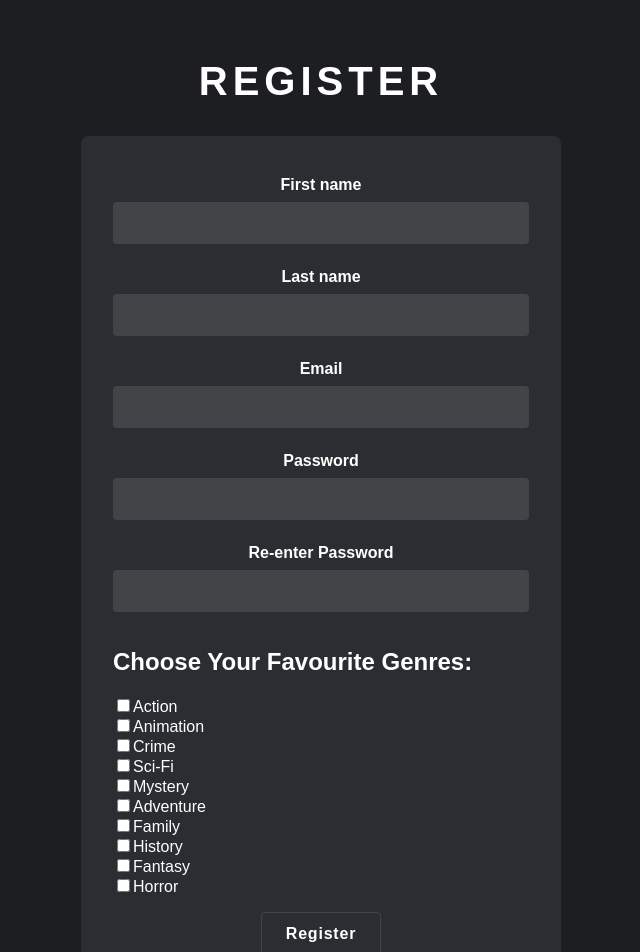
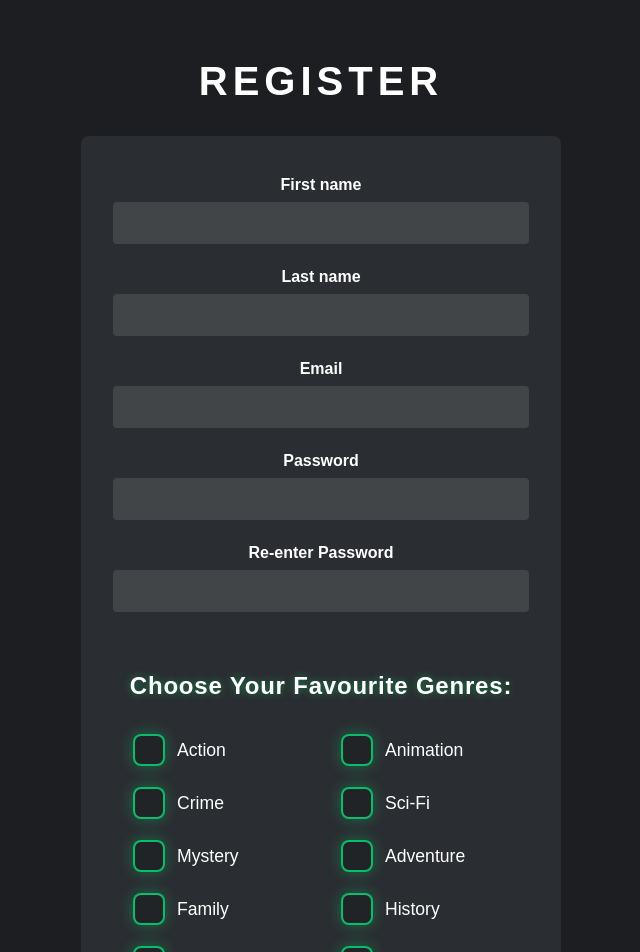
Before and after one commit to Jeffery0000/assignment6, a React (Vite) app: page /register in a window 1280 px wide. Shown: the top 952 px of the page, without its empty margins (319-959 px from the left). Built offline with nearby package versions, Linux system fonts and the light colour scheme.

Commit message:
Made header component with new buttons. Styling in header and register still need to be fixed.

```diff
--- a/src/App.jsx
+++ b/src/App.jsx
@@ -8,6 +8,8 @@ import LoginView from './views/LoginView';
 import MoviesView from './views/MoviesView';
 import GenreView from './views/GenreView';
 import DetailView from './views/DetailView';
+import SettingsView from './views/SettingsView';
+import CartView from './views/CartView';
 
 function App() {
 
@@ -18,6 +20,8 @@ function App() {
           <Route path="/" element={<HomeView />} />
           <Route path="/register" element={<RegisterView />} />
           <Route path="/login" element={<LoginView />} />
+          <Route path="/settings" element={<SettingsView />} />
+          <Route path="/cart" element={<CartView />} />
           <Route path="/movies" element={<MoviesView />}>
             <Route path="genre/:genreID" element={<GenreView />} />
             <Route path="details/:id" element={<DetailView />} />
--- a/src/components/Header.css
+++ b/src/components/Header.css
@@ -56,3 +56,25 @@
     background-color: #424548;
     transform: translateY(-0.125rem);
 }
+
+.header .welcome-container {
+    display: flex;
+    align-items: center;
+    justify-content: center;
+}
+
+.header .welcome-message {
+    color: white;
+    font-size: 1.1rem;
+    font-weight: 600;
+    letter-spacing: 0.05rem;
+    padding: 0.5rem 1rem;
+    border-radius: 0.25rem;
+    margin: 0;
+    animation: fadeIn 0.7s ease-in;
+}
+
+@keyframes fadeIn {
+    0% { opacity: 0; transform: translateY(-10px); }
+    100% { opacity: 1; transform: translateY(0); }
+}
--- a/src/components/Header.jsx
+++ b/src/components/Header.jsx
@@ -1,9 +1,17 @@
 import './Header.css';
 import logoImage from '../assets/logo.png';
-import { useNavigate } from "react-router-dom";
+import { useNavigate, Link } from "react-router-dom";
+import { useStoreContext } from '../context/index.jsx';
 
 function Header() {
     const navigate = useNavigate();
+    const { firstName } = useStoreContext();
+    const { loggedIn, setLoggedIn } = useStoreContext();
+
+    const handleLogout = () => {
+        setLoggedIn(false);
+        navigate('/');
+    };
 
     return (
         <div className="header">
@@ -11,9 +19,26 @@ function Header() {
                 <h1>Stream City</h1>
                 <img className="logo-image" src={logoImage} alt="Logo Image" />
             </div>
+            <div className="welcome-container">
+                {loggedIn ? (
+                    <> <p className="welcome-message">Hello, {firstName}!</p> </>
+                ) : (
+                    <></>
+                )}
+            </div>
             <div className="login-buttons">
-                <button onClick={() => navigate("/login")}>Login</button>
-                <button onClick={() => navigate("/register")}>Register</button>
+                {loggedIn ? (
+                    <>
+                        <button onClick={() => navigate("/cart")}>Cart</button>
+                        <button onClick={() => navigate("/settings")}>Settings</button>
+                        <button onClick={handleLogout}>Logout</button>
+                    </>
+                ) : (
+                    <>
+                        <button onClick={() => navigate("/login")}>Login</button>
+                        <button onClick={() => navigate("/register")}>Register</button>
+                    </>
+                )}
             </div>
         </div>
     );
--- a/src/context/index.jsx
+++ b/src/context/index.jsx
@@ -4,13 +4,13 @@ import { Map } from 'immutable';
 export const StoreContext = createContext();
 
 export const StoreProvider = ({ children }) => {
-    //user info
+    //user information
     const [loggedIn, setLoggedIn] = useState(false);
     const [firstName, setFirst] = useState("");
     const [lastName, setLast] = useState("");
     const [email, setEmail] = useState("");
     const [password, setPassword] = useState("");
-    //cart
+    //cart stuff
     const [cart, setCart] = useState(Map());
     //genres
     const [selectedGenres, setSelected] = useState([]);
--- /dev/null
+++ b/src/views/CartView.jsx
@@ -0,0 +1,15 @@
+import './CartView.css';
+import Header from '../components/Header';
+
+function CartView() {
+  return (
+    <div className="cart">
+      <Header />
+      <div className="cart-container">
+        {/* Cart content will go here */}
+      </div>
+    </div>
+  );
+}
+
+export default CartView;
--- a/src/views/LoginView.jsx
+++ b/src/views/LoginView.jsx
@@ -1,12 +1,22 @@
 import './LoginView.css';
 import { useNavigate } from 'react-router-dom';
+import { useState } from 'react';
+import { useStoreContext } from "../context/index.jsx";
 
 function LoginView() {
     const navigate = useNavigate();
+    const { loggedIn, setLoggedIn } = useStoreContext();
+    const { email, password } = useStoreContext();
+    const [userPassword, setPassword] = useState('');
 
     const handleLogin = (e) => {
         e.preventDefault();
-        navigate('/movies');
+        if (userPassword === password) {
+            setLoggedIn(true);
+            navigate('/movies');
+        } else {
+            alert("Wrong password!");
+        }
     };
 
     return (
@@ -16,7 +26,7 @@ function LoginView() {
                 <label className='form-label' htmlFor="email">Email</label>
                 <input id='email' type='email' name='email' className='form-input' required />
                 <label htmlFor="password" className='form-label'>Password</label>
-                <input id="password" type='password' name="password" className='form-input' required />
+                <input id="password" type='password' name="password" className='form-input' value={userPassword} onChange={(event) => { setPassword(event.target.value) }} required />
                 <button type='submit' className='submit-button'>Login</button>
             </form>
         </div>
--- a/src/views/RegisterView.css
+++ b/src/views/RegisterView.css
@@ -53,23 +53,117 @@
     box-shadow: 0 0 0 0.125rem rgba(255, 255, 255, 0.5);
 }
 
+.register .genre-selection {
+    margin: 1.5rem 0;
+    width: 100%;
+}
+
+.register .genre-selection h2 {
+    font-size: 1.5rem;
+    text-align: center;
+    margin-bottom: 1.5rem;
+    letter-spacing: 0.05rem;
+    color: #fff;
+    font-weight: 700;
+    text-shadow: 0 0 0.5rem rgba(0, 255, 136, 0.4);
+}
+
+.register .genre-checkboxes {
+    display: grid;
+    grid-template-columns: repeat(2, 1fr);
+    gap: 1rem;
+    padding: 0.5rem;
+    width: 100%;
+}
+
+.register .genre-checkboxes div {
+    --checkbox-size: 1.75rem;
+    --checkbox-color: #00ff88;
+    --checkbox-shadow: rgba(0, 255, 136, 0.3);
+    --checkbox-border: rgba(0, 255, 136, 0.7);
+    position: relative;
+    display: flex;
+    align-items: center;
+    width: 100%;
+    cursor: pointer;
+    padding: 0.5rem 0.75rem;
+}
+
+.register .genre-checkboxes input[type="checkbox"] {
+    position: absolute;
+    opacity: 0;
+    cursor: pointer;
+    height: 0;
+    width: 0;
+}
+
+.register .genre-checkboxes label {
+    position: relative;
+    padding-left: 2.75rem;
+    cursor: pointer;
+    user-select: none;
+    font-size: 1.1rem;
+    font-weight: 500;
+    width: 100%;
+    white-space: nowrap;
+}
+
+.register .genre-checkboxes label::before {
+    content: "";
+    position: absolute;
+    left: 0;
+    top: 50%;
+    transform: translateY(-50%);
+    width: var(--checkbox-size);
+    height: var(--checkbox-size);
+    border: 0.125rem solid var(--checkbox-border);
+    border-radius: 0.5rem;
+    background: rgba(0, 0, 0, 0.2);
+    box-shadow: 0 0 0.9rem var(--checkbox-shadow);
+    transition: all 0.4s cubic-bezier(0.25, 0.1, 0.25, 1);
+}
+
+.register .genre-checkboxes label::after {
+    content: "✓";
+    position: absolute;
+    left: 0;
+    top: 50%;
+    width: var(--checkbox-size);
+    height: var(--checkbox-size);
+    transform: translateY(-50%);
+    background: linear-gradient(45deg, var(--checkbox-color), #00ffcc);
+    border-radius: 0.5rem;
+    opacity: 0;
+    transition: all 0.4s cubic-bezier(0.25, 0.1, 0.25, 1);
+    display: flex;
+    justify-content: center;
+    align-items: center;
+    font-size: 1.15rem;
+    font-weight: bold;
+    color: #000;
+}
+
+.register .genre-checkboxes input[type="checkbox"]:checked + label::after {
+    opacity: 1;
+}
+
+.register .genre-checkboxes div:hover label::before {
+    box-shadow: 0 0 1.5rem var(--checkbox-shadow);
+}
+
 .register .submit-button {
-    padding: 0.75rem 1.5rem;
+    margin-top: 2rem;
+    padding: 0.75rem 2rem;
+    background: linear-gradient(45deg, #00ff88, #00ffcc);
+    color: #000;
+    font-weight: 600;
     border: none;
-    border-radius: 0.25rem;
-    background-color: #2a2d31;
-    color: white;
-    font-weight: 600;
-    letter-spacing: 0.05rem;
-    font-size: 1rem;
-    cursor: pointer;
-    transition: background-color 0.3s ease, transform 0.3s ease;
-    margin-top: 1rem;
-    align-self: center;
-    border: 0.0625rem solid #424548;
+    border-radius: 0.5rem;
+    box-shadow: 0 0 0.9rem rgba(0, 255, 136, 0.4);
+    transition: all 0.3s ease;
 }
 
 .register .submit-button:hover {
-    background-color: #424548;
-    transform: translateY(-0.125rem);
+    transform: translateY(-0.2rem);
+    box-shadow: 0 0 1.25rem rgba(0, 255, 136, 0.6);
 }
--- a/src/views/RegisterView.jsx
+++ b/src/views/RegisterView.jsx
@@ -54,7 +54,6 @@ function RegisterView() {
             alert("Your passwords don't match!");
             return;
         }
-        console.log(confirmedPassword.current.value, password.current.value);
 
         setFirst(firstName.current.value);
         setLast(lastName.current.value);
--- /dev/null
+++ b/src/views/SettingsView.jsx
@@ -0,0 +1,15 @@
+import './SettingsView.css';
+import Header from '../components/Header';
+
+function SettingsView() {
+  return (
+    <div className="settings">
+      <Header />
+      <div className="settings-container">
+        {/* Settings content will go here */}
+      </div>
+    </div>
+  );
+}
+
+export default SettingsView;
```
Also changed, not shown: src/views/CartView.css (added), src/views/SettingsView.css (added).
